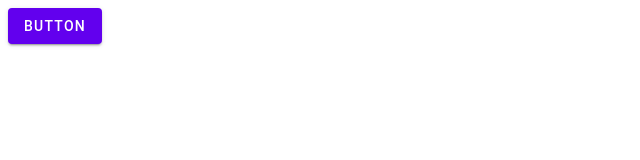
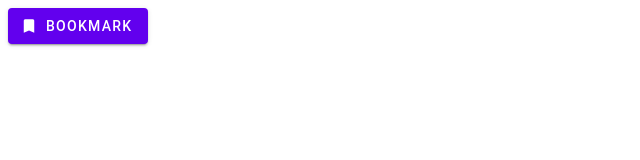
Before and after one commit to code-surfer-dev/material-design, a website: page public/index.html in a window 1280 px wide. Shown: the whole page, without its empty margins (0-640 px from the left). Drawn offline with Linux system fonts and the light colour scheme; files that its build step writes are made by us from their sources; files whose address does not match are found by name.

Commit message:
add icon to button

```diff
--- a/app.js
+++ b/app.js
@@ -1,2 +1,2 @@
 import { MDCRipple } from "@material/ripple/index";
-const ripple = new MDCRipple(document.querySelector(".foo-button"));
+const ripple = new MDCRipple(document.querySelector(".mdc-button"));
--- a/public/index.html
+++ b/public/index.html
@@ -5,12 +5,17 @@
     <meta http-equiv="X-UA-Compatible" content="IE=edge" />
     <meta name="viewport" content="width=device-width, initial-scale=1.0" />
     <link rel="stylesheet" href="bundle.css" />
+    <link
+      href="https://fonts.googleapis.com/icon?family=Material+Icons"
+      rel="stylesheet"
+    />
     <title>Material Design</title>
   </head>
   <body>
-    <button class="foo-button mdc-button mdc-button--raised">
+    <button class="mdc-button mdc-button--raised">
       <div class="mdc-button__ripple"></div>
-      <span class="mdc-button__label">Button</span>
+      <i class="material-icons mdc-button__icon" aria-hidden="true">bookmark</i>
+      <span class="mdc-button__label">Bookmark</span>
     </button>
     <script src="bundle.js" async></script>
   </body>
```
